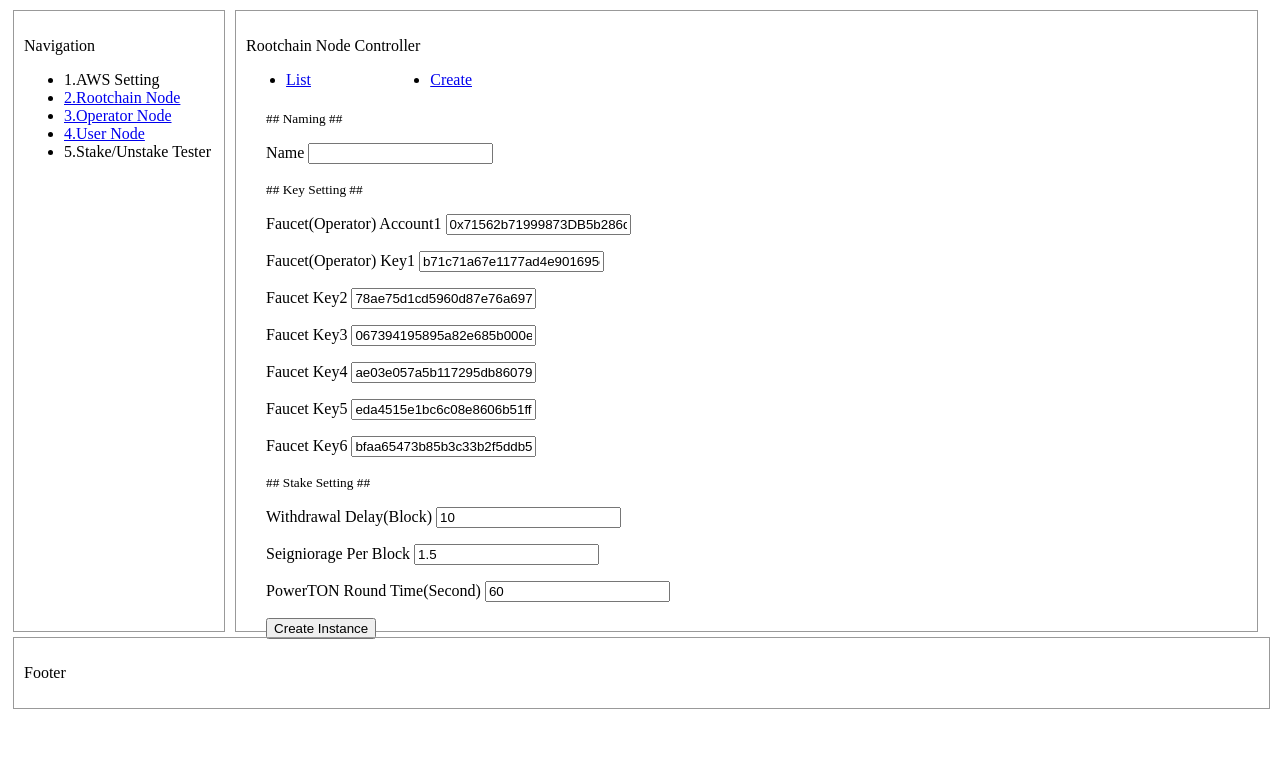
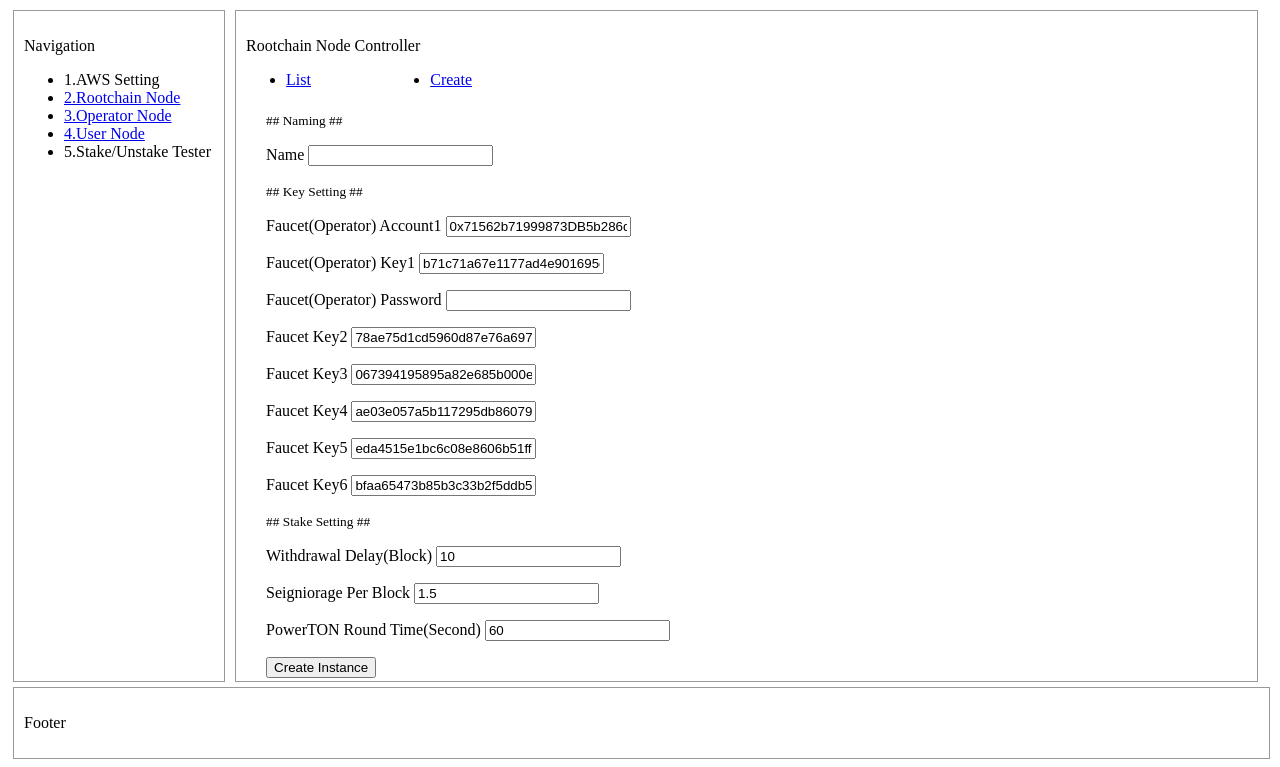
Before and after one commit to tokamak-network/tokamak-web-service-poc, a Flask app: page /rootchain/form in a window 1280 px wide. Shown: the part 80-847 px from the top of the page. Before the commit the page ends 789 px from the top, so only its background shows below. Run offline with Flask 2, Linux system fonts and the light colour scheme; parts of the project's set-up code (start-up, migrations or seed data) failed here and were passed over.

Commit message:
rootchain updated

```diff
--- a/app.py
+++ b/app.py
@@ -86,8 +86,10 @@ def rootchain_start():
             inst['Operator'],
             inst['Staking']['WithdrawalDelay'],
             inst['Staking']['SeigPerBlock'],
-            inst['Staking']['PwertTONRoundTime']
+            inst['Staking']['PwertTONRoundTime'],
+            inst['OperatorPassword']
         )
+
         #run rootchain node
         run_rootchain(inst_ip)
         #update database
@@ -133,6 +135,7 @@ def rootchain_create():
         key5 = request.form['Key6']
 
         key1address = request.form['Key1Address']
+        key1password = request.form['Password']
         withdrawal_delay = request.form['WithdrawalDelay']
         seig_per_block = request.form['Seigniorage']
         power_ton_round_time = request.form['PowerTONRound']
@@ -147,6 +150,7 @@ def rootchain_create():
             'Date' : root_ins_monitor['ResponseMetadata']['HTTPHeaders']['date'],
             'Faucet' : [key0, key1, key2, key3, key4, key5],
             'Operator' : key1address,
+            'OperatorPassword' : key1password,
             'Staking' : {
                 'WithdrawalDelay' : withdrawal_delay,
                 'SeigPerBlock' : seig_per_block,
--- a/static/css/style.css
+++ b/static/css/style.css
@@ -18,7 +18,7 @@ header {
 }
 nav, section {
   float: left;
-  height: 600px;
+  height: 650px;
 }
 nav {
   width : 15%;
--- a/templates/rootchain_create_form.html
+++ b/templates/rootchain_create_form.html
@@ -10,6 +10,7 @@
     <p><small>## Key Setting ##</small></p>
     <p>Faucet(Operator) Account1 <input type = "text" name = "Key1Address" value="0x71562b71999873DB5b286dF957af199Ec94617F7"/></p>
     <p>Faucet(Operator) Key1 <input type = "text" name = "Key1" value="b71c71a67e1177ad4e901695e1b4b9ee17ae16c6668d313eac2f96dbcda3f291"/></p>
+    <p>Faucet(Operator) Password <input type = "text" name = "Password" value=""/></p>
     <p>Faucet Key2 <input type = "text" name = "Key2" value="78ae75d1cd5960d87e76a69760cb451a58928eee7890780c352186d23094a115"/></p>
     <p>Faucet Key3 <input type = "text" name = "Key3" value="067394195895a82e685b000e592f771f7899d77e87cc8c79110e53a2f0b0b8fc"/></p>
     <p>Faucet Key4 <input type = "text" name = "Key4" value="ae03e057a5b117295db86079ba4c8505df6074cdc54eec62f2050e677e5d4e66"/></p>
--- a/tokamak_aws.py
+++ b/tokamak_aws.py
@@ -203,7 +203,7 @@ def initialize_rootchain(ip_address):
     out = ssh_execute(host=ip_address, command="bash /home/ubuntu/reset.rootchain.sh")
     return out[0]
 
-def change_rootchain_account(ip_address, key0, key1, key2, key3, key4, key5, operator, delay, seigniorage, p_round):
+def change_rootchain_account(ip_address, key0, key1, key2, key3, key4, key5, operator, delay, seigniorage, p_round, password):
     priv0 = "key1"
     priv1 = "key2"
     priv2 = "key3"
@@ -215,6 +215,7 @@ def change_rootchain_account(ip_address, key0, key1, key2, key3, key4, key5, ope
     w_delay = "<withdrawal delay>"
     seig = "<seigniorage per block>"
     round = "<round time second>"
+    op_password="<password>"
 
     cmdg = "sed -i "
     cmd0 = "-e 's/" + priv0 + "/" + key0 + "/g' "
@@ -227,9 +228,10 @@ def change_rootchain_account(ip_address, key0, key1, key2, key3, key4, key5, ope
     cmd7 = "-e 's/" + w_delay + "/" + delay + "/g' "
     cmd8 = "-e 's/" + seig + "/" + seigniorage + "/g' "
     cmd9 = "-e 's/" + round + "/" + p_round + "/g' "
-    cmd10 = "/home/ubuntu/account.variable"
+    cmd10 = "-e 's/" + op_password + "/" + password + "/g' "
+    cmd11 = "/home/ubuntu/account.variable"
 
-    cmd = cmdg + cmd0 + cmd1 + cmd2 + cmd3 + cmd4 + cmd5 + cmd6 + cmd7 + cmd8 + cmd9 + cmd10
+    cmd = cmdg + cmd0 + cmd1 + cmd2 + cmd3 + cmd4 + cmd5 + cmd6 + cmd7 + cmd8 + cmd9 + cmd10 + cmd11
     ssh_execute(ip_address, cmd)
 
 ##############################
```
Also changed, not shown: 9 other files.
